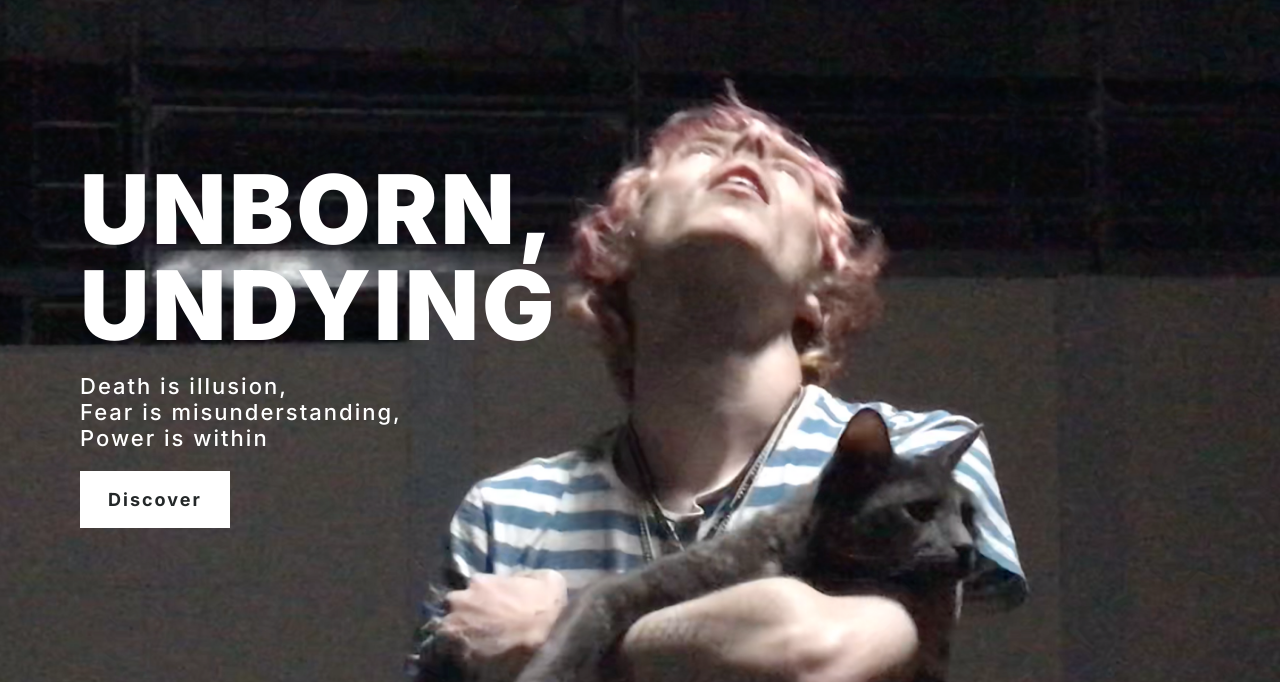
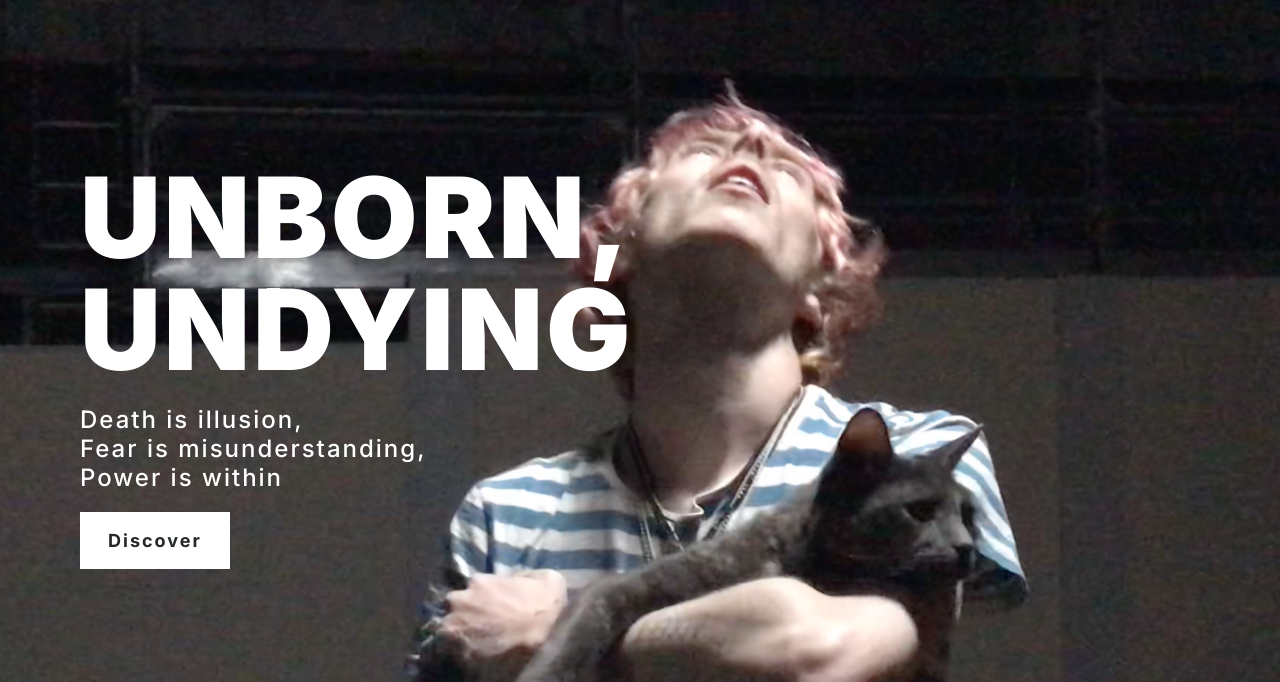
Before and after one commit to JGAMIX7/Razegod, a plain HTML site: page index.html in a window 1280 px wide. Shown: the part 95-777 px from the top of the page. Drawn offline with nearby package versions, Linux system fonts and the light colour scheme.

Commit message:
home section finished

```diff
--- a/assets/css/style.css
+++ b/assets/css/style.css
@@ -253,14 +253,23 @@ ion-icon {
    }
 }
 
-/* 800x */
-@media screen and (min-width: 800px) {
+/* 1024x */
+@media screen and (min-width: 1024px) {
+   /* ========== Header ========== */
+   .header {
+      backdrop-filter: blur(0);
+      height: 90px;
+      padding: 0 50px;
+   }
 
    /* ========== Home Section ========== */
    .home .home__content {
-      padding: 30% 20px 0;
+      padding: 30% 50px 0;
    }
 
+   .home .home__title {
+      font-size: 6.5rem;
+   }
 }
 
 /* 1280x */
@@ -333,7 +342,11 @@ ion-icon {
    }
 
    .home .home__title {
-      font-size: 6rem;
+      font-size: 7rem;
+   }
+
+   .home .home__description {
+      font-size: 1.5rem;
    }
 }
 
```
